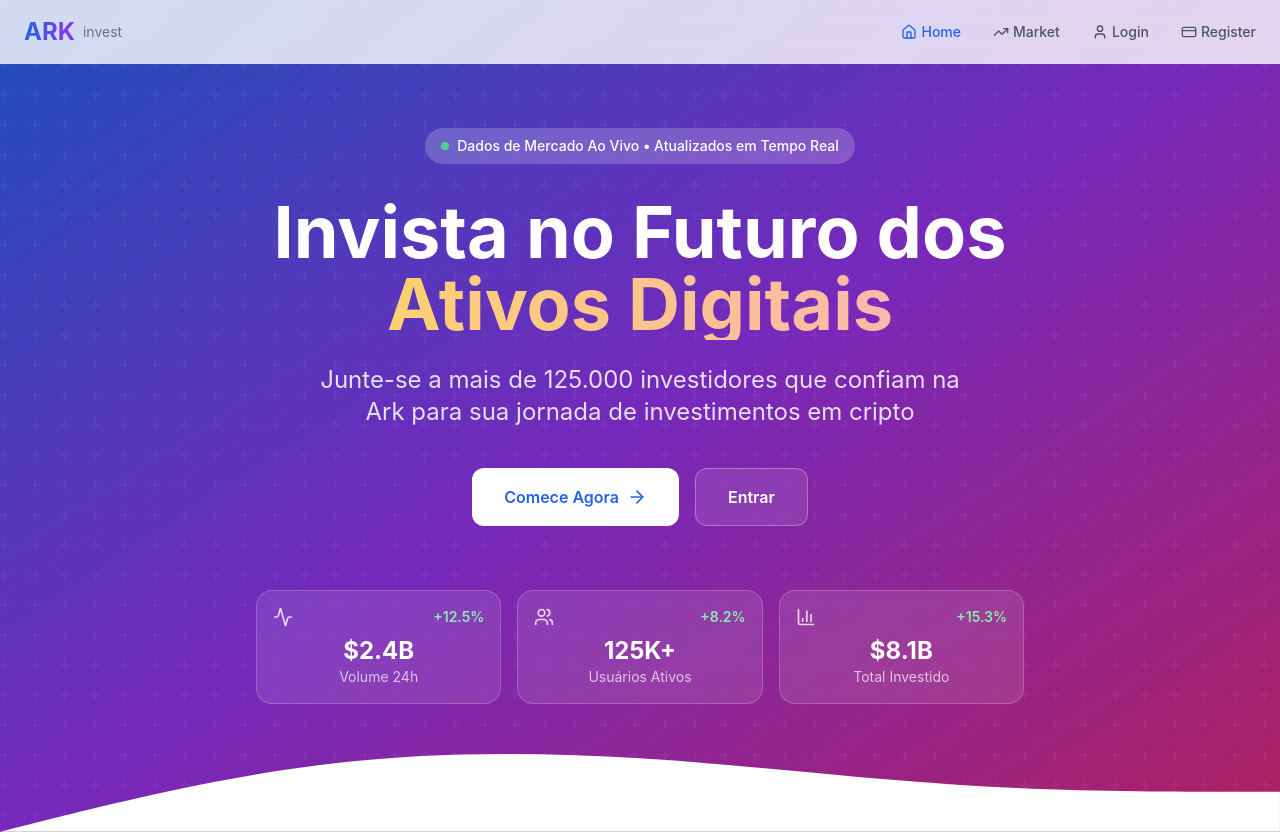
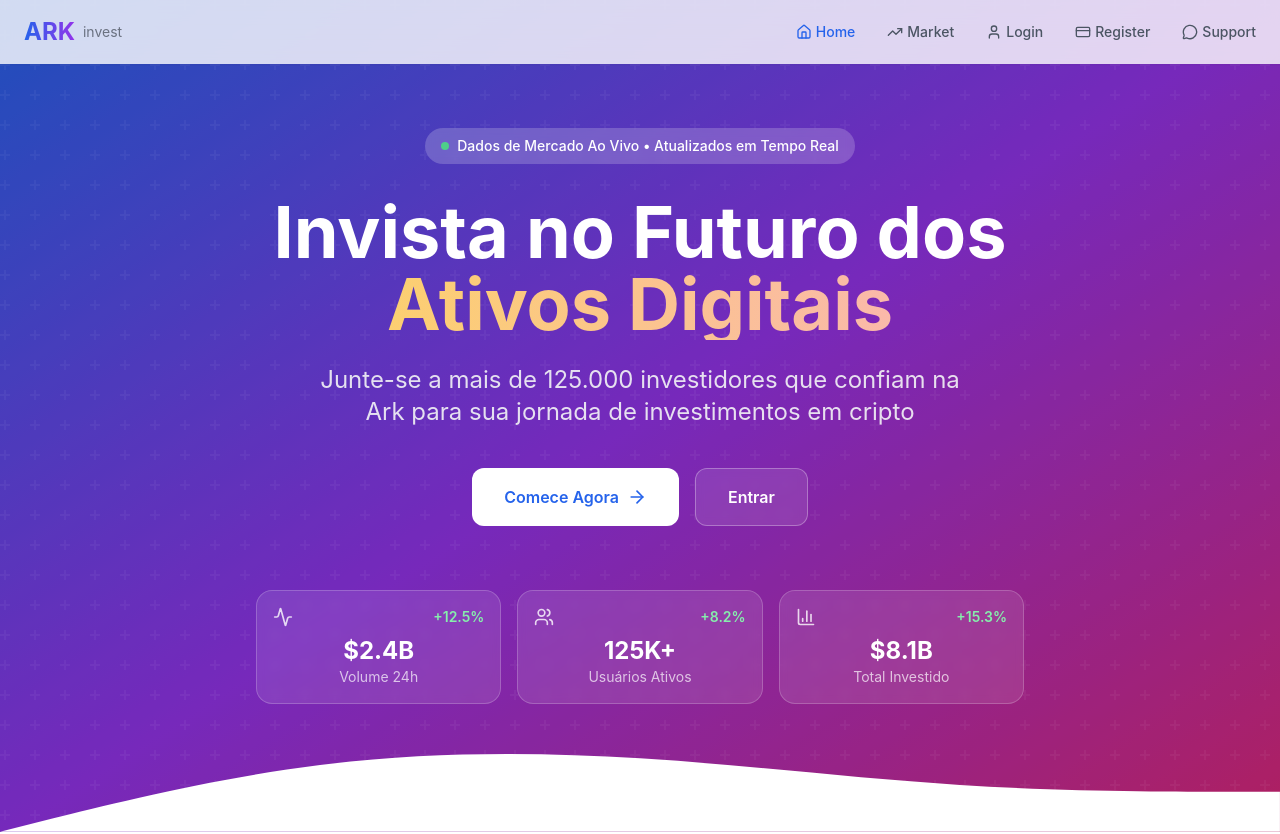
Before and after one commit to spectrasourcecodes/url-ark-oficail, a React (Vite) app: page / in a window 1280 px wide. Shown: the top 834 px of the page. Built offline with nearby package versions, Linux system fonts and the light colour scheme.

Commit message:
Update Navbar.jsx

```diff
--- a/src/components/Navbar.jsx
+++ b/src/components/Navbar.jsx
@@ -3,7 +3,7 @@ import React, { useState } from 'react';
 import { Link, useLocation, useNavigate } from 'react-router-dom';
 import {
   Menu, X, Home, TrendingUp, Wallet, User, LogOut,
-  CreditCard, LayoutDashboard
+  CreditCard, LayoutDashboard, MessageCircle
 } from 'lucide-react';
 import { toast } from 'react-toastify';
 
@@ -12,32 +12,42 @@ const Navbar = ({ isAuthenticated }) => {
   const [isOpen, setIsOpen] = useState(false);
   const location = useLocation();
 
-    const navLinks = isAuthenticated ? [
+  const navLinks = isAuthenticated ? [
     { path: '/dashboard', label: 'Dashboard', icon: LayoutDashboard },
-    { path: '/market', label: 'Market', icon: TrendingUp }, // Add this line
+    { path: '/market', label: 'Market', icon: TrendingUp },
     { path: '/invest', label: 'Invest', icon: TrendingUp },
     { path: '/withdraw', label: 'Withdraw', icon: Wallet },
     { path: '/profile', label: 'Profile', icon: User },
-    ] : [
+
+    // ✅ Support (Telegram)
+    {
+      path: 'https://t.me/your_username?text=Hello%20I%20need%20support',
+      label: 'Support',
+      icon: MessageCircle,
+      external: true
+    },
+
+  ] : [
     { path: '/', label: 'Home', icon: Home },
-    { path: '/market', label: 'Market', icon: TrendingUp }, // Add this line
+    { path: '/market', label: 'Market', icon: TrendingUp },
     { path: '/login', label: 'Login', icon: User },
     { path: '/register', label: 'Register', icon: CreditCard },
-    ];
 
-  // Example logout function
+    // ✅ Support (Telegram)
+    {
+      path: 'https://t.me/your_username?text=Hello%20I%20need%20support',
+      label: 'Support',
+      icon: MessageCircle,
+      external: true
+    },
+  ];
+
   const handleLogout = async () => {
     try {
-      // Clear token from localStorage
       localStorage.removeItem("token");
-
-      // Show success message
       toast.success("Logout successful");
-
-      // Redirect to login or home page
       navigate("/login");
     } catch (error) {
-      // Fallback in case logout fails
       toast.error(error.response?.data?.message || "Logout failed");
     }
   };
@@ -56,6 +66,22 @@ const Navbar = ({ isAuthenticated }) => {
             <div className="flex items-center space-x-8">
               {navLinks.map((link) => {
                 const Icon = link.icon;
+
+                if (link.external) {
+                  return (
+                    <a
+                      key={link.path}
+                      href={link.path}
+                      target="_blank"
+                      rel="noopener noreferrer"
+                      className="flex items-center space-x-1 text-sm font-medium text-gray-600 hover:text-blue-600"
+                    >
+                      <Icon className="w-4 h-4" />
+                      <span>{link.label}</span>
+                    </a>
+                  );
+                }
+
                 return (
                   <Link
                     key={link.path}
@@ -70,9 +96,12 @@ const Navbar = ({ isAuthenticated }) => {
                   </Link>
                 );
               })}
+
               {isAuthenticated && (
-                <button className="flex items-center space-x-1 text-sm font-medium text-gray-600 hover:text-red-600 transition-colors"
-                onClick={handleLogout}>
+                <button
+                  onClick={handleLogout}
+                  className="flex items-center space-x-1 text-sm font-medium text-gray-600 hover:text-red-600 transition-colors"
+                >
                   <LogOut className="w-4 h-4" />
                   <span>Logout</span>
                 </button>
@@ -102,6 +131,23 @@ const Navbar = ({ isAuthenticated }) => {
             <div className="px-4 py-2 space-y-2">
               {navLinks.map((link) => {
                 const Icon = link.icon;
+
+                if (link.external) {
+                  return (
+                    <a
+                      key={link.path}
+                      href={link.path}
+                      target="_blank"
+                      rel="noopener noreferrer"
+                      onClick={() => setIsOpen(false)}
+                      className="flex items-center space-x-3 p-3 rounded-lg hover:bg-gray-50"
+                    >
+                      <Icon className="w-5 h-5" />
+                      <span className="font-medium">{link.label}</span>
+                    </a>
+                  );
+                }
+
                 return (
                   <Link
                     key={link.path}
@@ -117,8 +163,12 @@ const Navbar = ({ isAuthenticated }) => {
                   </Link>
                 );
               })}
+
               {isAuthenticated && (
-                <button className="w-full flex items-center space-x-3 p-3 rounded-lg hover:bg-gray-50 text-red-600">
+                <button
+                  onClick={handleLogout}
+                  className="w-full flex items-center space-x-3 p-3 rounded-lg hover:bg-gray-50 text-red-600"
+                >
                   <LogOut className="w-5 h-5" />
                   <span className="font-medium">Logout</span>
                 </button>
@@ -134,6 +184,22 @@ const Navbar = ({ isAuthenticated }) => {
           <div className="flex justify-around items-center py-2">
             {navLinks.map((link) => {
               const Icon = link.icon;
+
+              if (link.external) {
+                return (
+                  <a
+                    key={link.path}
+                    href={link.path}
+                    target="_blank"
+                    rel="noopener noreferrer"
+                    className="flex flex-col items-center p-2 text-gray-600"
+                  >
+                    <Icon className="w-5 h-5" />
+                    <span className="text-xs mt-1">{link.label}</span>
+                  </a>
+                );
+              }
+
               return (
                 <Link
                   key={link.path}
```
